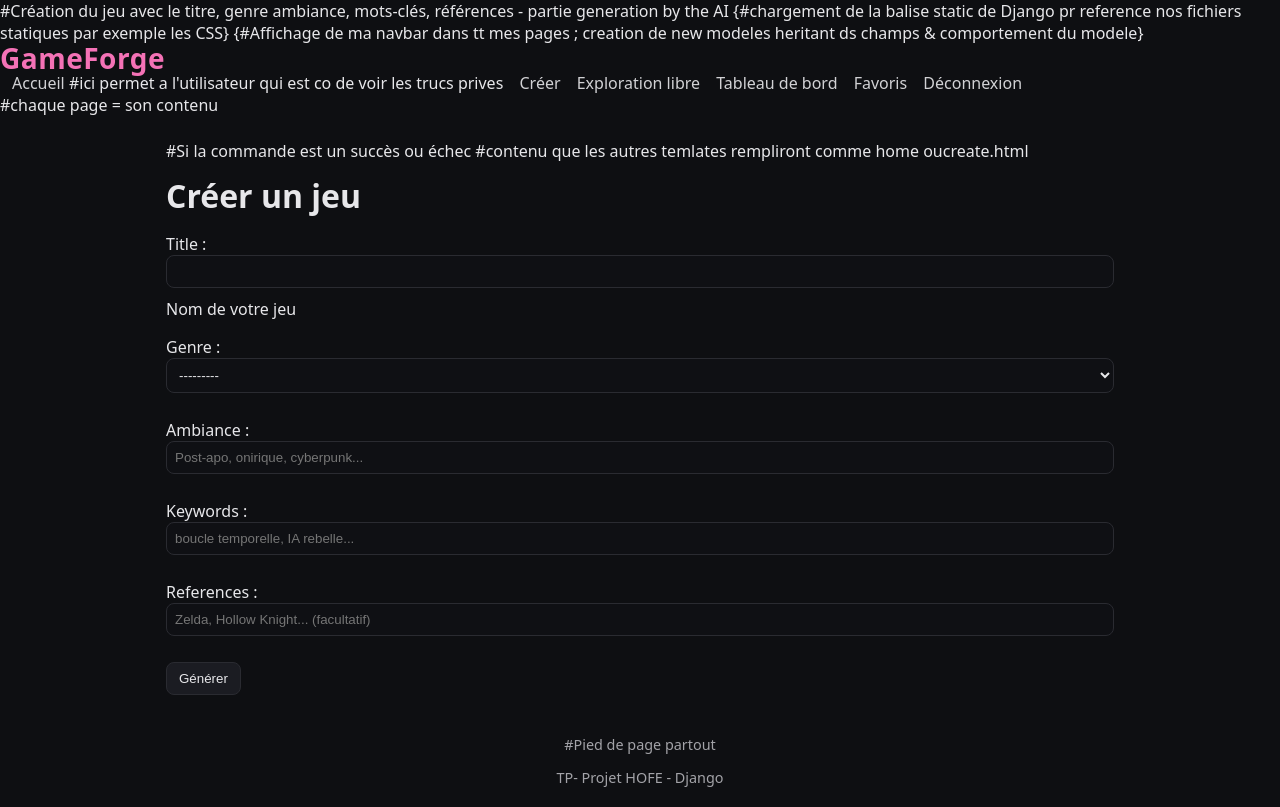
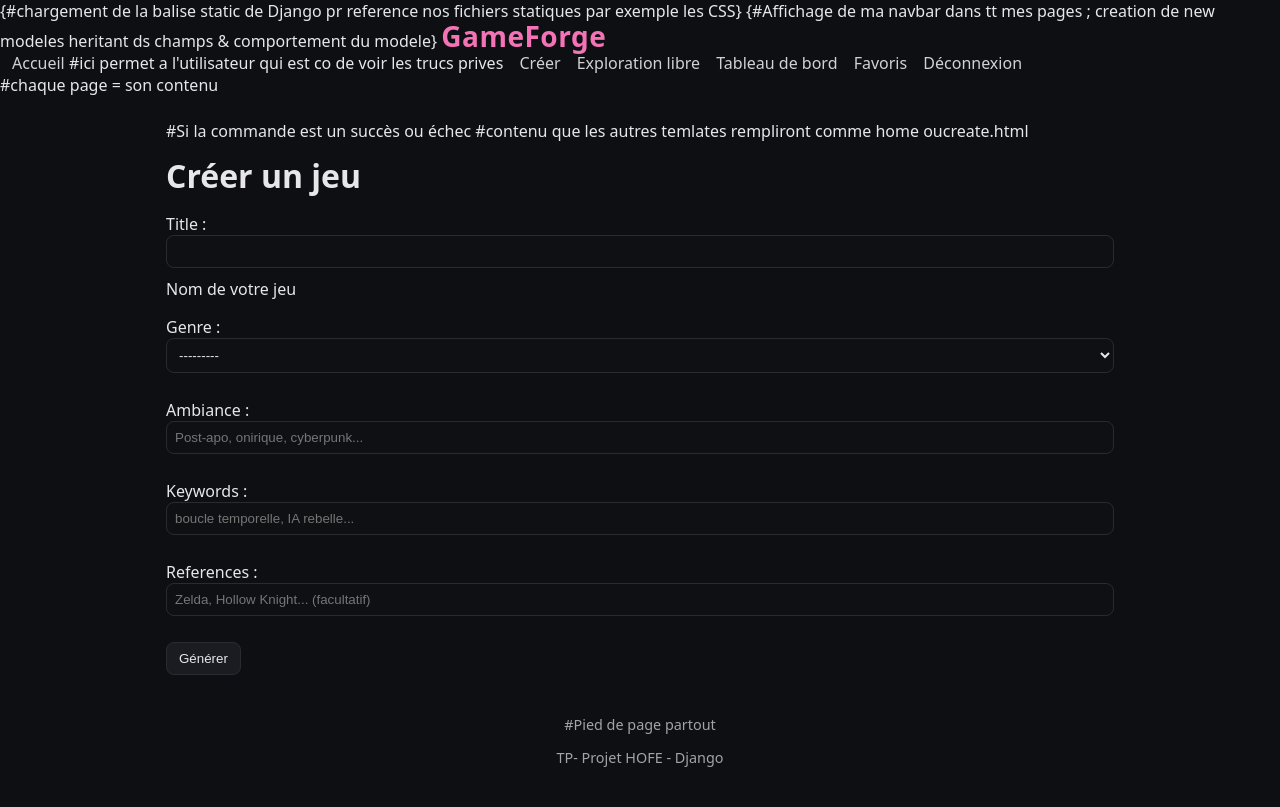
Before and after one commit to jebalisoumaya/-GameForge-, a Django app: page /create/ in a window 1280 px wide. After the commit the page ends 767 px from the top, so only its background shows below. Run offline with Django 4.2, Linux system fonts and the light colour scheme; a user stored in the database is signed in.

Commit message:
Update create.html

```diff
--- a/GameForge-Django/GameForge-Django/templates/create.html
+++ b/GameForge-Django/GameForge-Django/templates/create.html
@@ -1,10 +1,11 @@
-#Création du jeu avec le titre, genre ambiance, mots-clés, références - partie generation by the AI
+{#Création du jeu avec le titre, genre ambiance, mots-clés, références - partie generation by the AI (pas reussit ca)#}
 {% extends 'base.html' %}
 {% block content %}
 <h1>Créer un jeu</h1>
 <form method="post">
-    {% csrf_token %}
+    {% csrf_token %}  {#token pr secruite#}
     {{ form.as_p }}
+     {#ici la vue recoit les donnes, valide, sauvegarde et affiche les details#}
     <button type="submit">Générer</button>
 </form>
 {% endblock %}
```
